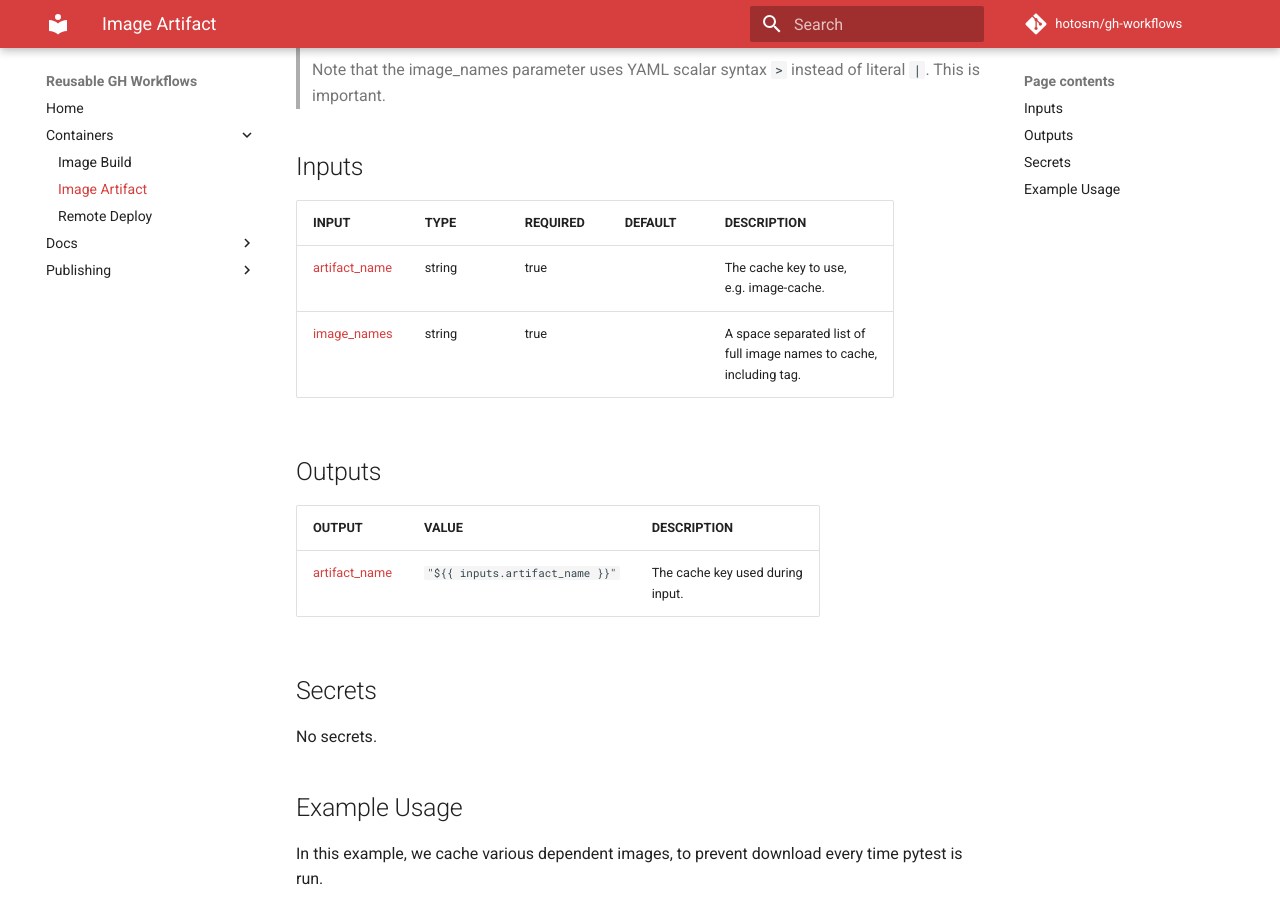
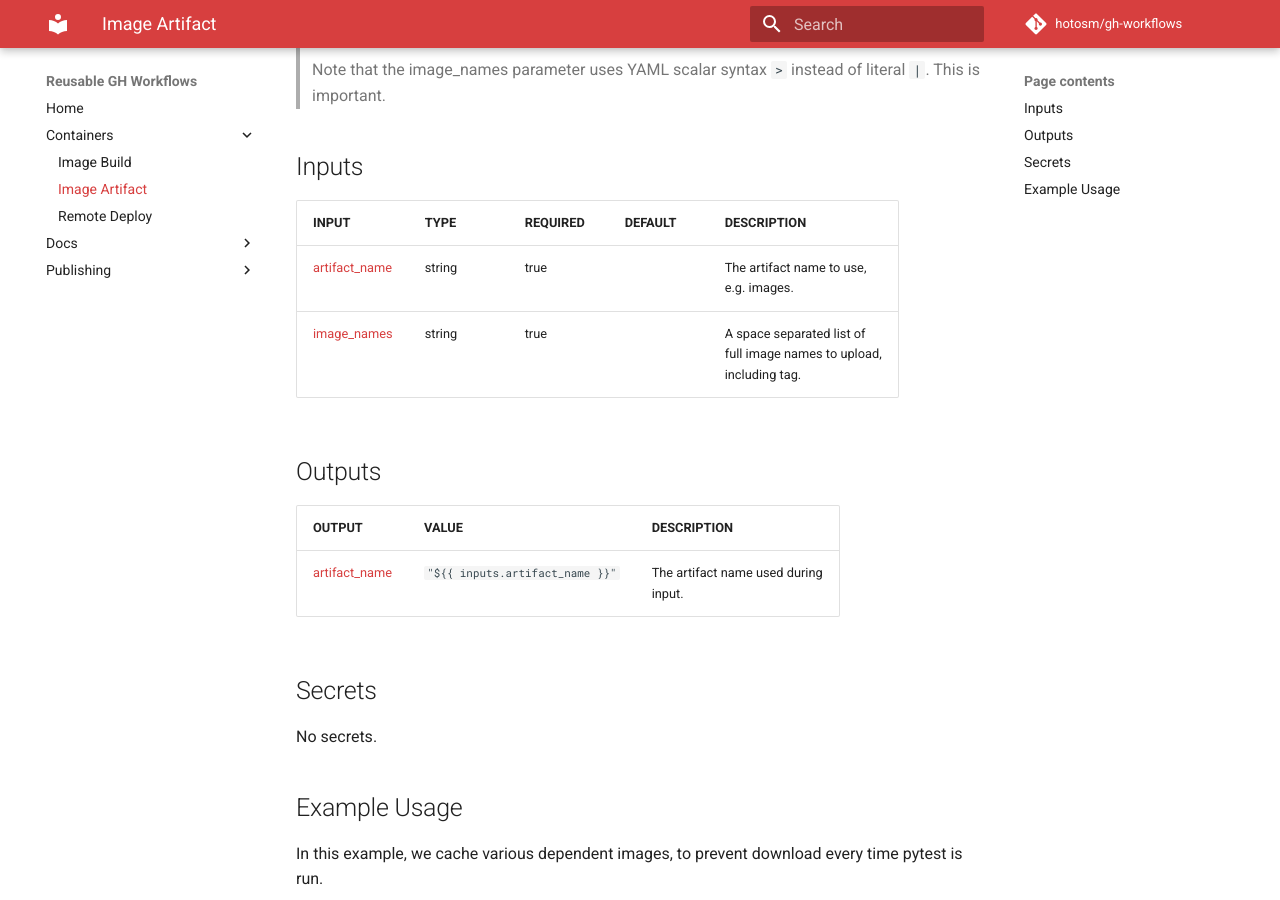
Before and after one commit to hotosm/gh-workflows, an MkDocs documentation site: the page built from docs/image_artifact.md, in a window 1280 px wide and 900 px high, scrolled down 407 px. Built offline with MkDocs 1.6.1 and Material for MkDocs 9.7.7, drawn with Linux system fonts in a browser that asks for light colours; comment, search, counter and statistics services are not loaded.

Commit message:
docs: updated workflow docs

```diff
--- a/docs/image_artifact.md
+++ b/docs/image_artifact.md
@@ -22,10 +22,10 @@ registries where rate limiting is applied (e.g. dockerhub).
 
 <!-- AUTO-DOC-INPUT:START - Do not remove or modify this section -->
 
-| INPUT                                                                   | TYPE   | REQUIRED | DEFAULT | DESCRIPTION                                                                 |
-| ----------------------------------------------------------------------- | ------ | -------- | ------- | --------------------------------------------------------------------------- |
-| <a name="input_artifact_name"></a>[artifact_name](#input_artifact_name) | string | true     |         | The cache key to use, <br>e.g. image-cache.                                 |
-| <a name="input_image_names"></a>[image_names](#input_image_names)       | string | true     |         | A space separated list of <br>full image names to cache, <br>including tag. |
+| INPUT                                                                   | TYPE   | REQUIRED | DEFAULT | DESCRIPTION                                                                  |
+| ----------------------------------------------------------------------- | ------ | -------- | ------- | ---------------------------------------------------------------------------- |
+| <a name="input_artifact_name"></a>[artifact_name](#input_artifact_name) | string | true     |         | The artifact name to use, <br>e.g. images.                                   |
+| <a name="input_image_names"></a>[image_names](#input_image_names)       | string | true     |         | A space separated list of <br>full image names to upload, <br>including tag. |
 
 <!-- AUTO-DOC-INPUT:END -->
 
@@ -33,9 +33,9 @@ registries where rate limiting is applied (e.g. dockerhub).
 
 <!-- AUTO-DOC-OUTPUT:START - Do not remove or modify this section -->
 
-| OUTPUT                                                                    | VALUE                           | DESCRIPTION                          |
-| ------------------------------------------------------------------------- | ------------------------------- | ------------------------------------ |
-| <a name="output_artifact_name"></a>[artifact_name](#output_artifact_name) | `"${{ inputs.artifact_name }}"` | The cache key used during <br>input. |
+| OUTPUT                                                                    | VALUE                           | DESCRIPTION                              |
+| ------------------------------------------------------------------------- | ------------------------------- | ---------------------------------------- |
+| <a name="output_artifact_name"></a>[artifact_name](#output_artifact_name) | `"${{ inputs.artifact_name }}"` | The artifact name used during <br>input. |
 
 <!-- AUTO-DOC-OUTPUT:END -->
 
```
